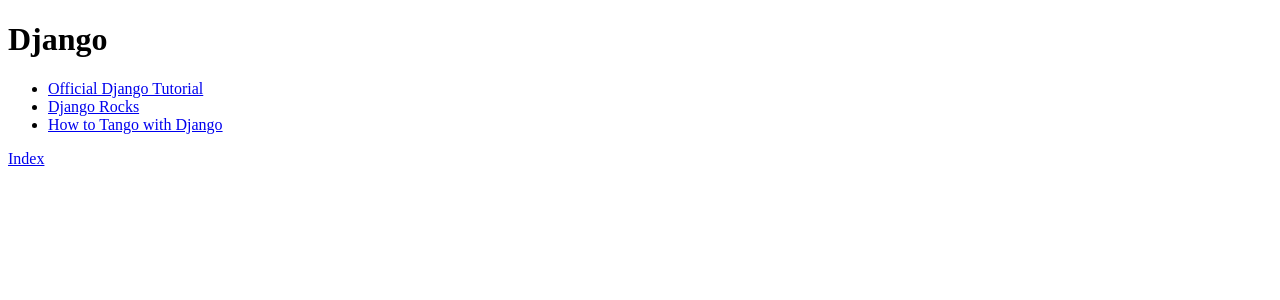
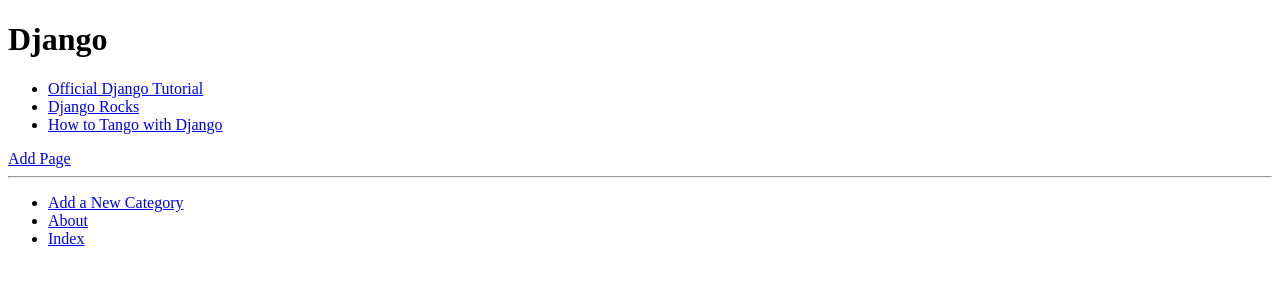
Before and after one commit to AaronMcintyre255/TWD-Project-WAD2-Personal, a Django app: page /rango/category/django/ in a window 1280 px wide. Shown: the top 300 px of the page. Run offline with Django 3.2, Linux system fonts and the light colour scheme; data comes from the database, SQL or seed files in the repository.

Commit message:
Task 8 before exercises

```diff
--- /dev/null
+++ b/tango_with_django_project/templates/rango/base.html
@@ -0,0 +1,27 @@
+<!DOCTYPE html>
+ {% load staticfiles %}
+
+<html>
+    <head>
+        <title>
+            Rango -
+            {% block title_block %}
+                How to Tango with Django!
+            {% endblock %}
+        </title>
+    </head>
+    <body>
+        <div>
+        {% block body_block %}
+        {% endblock %}
+        </div>
+        <hr />
+        <div>
+            <ul>
+                <li><a href="{% url 'rango:add_category' %}">Add a New Category</a></l\ i>
+                <li><a href="{% url 'rango:about' %}">About</a></li>
+                <li><a href="{% url 'rango:index' %}">Index</a></li>
+            </ul>
+        </div>
+    </body>
+</html>
--- a/tango_with_django_project/templates/rango/category.html
+++ b/tango_with_django_project/templates/rango/category.html
@@ -1,13 +1,15 @@
-<!DOCTYPE html>
+{% extends 'rango/base.html' %}
+{% load staticfiles %}
 
- <html>
+{% block title_block %}
+    {% if category %}
+        {{ category.name }}
+    {% else %}
+        Unknown Category
+    {% endif %}
+{% endblock %}
 
-    <head>
-        <title>Rango</title>
-     </head>
-
-    <body>
-        <div>
+{% block body_block %}
     {% if category %}
     <h1>{{ category.name }}</h1>
     {% if pages %}
@@ -19,11 +21,9 @@
     {% else %}
     <strong>No pages currently in category.</strong>
     {% endif %}
+
+    <a href="{% url 'rango:add_page' category.slug %}">Add Page</a> <br />
     {% else %}
     The specified category does not exist.
     {% endif %}
-        </div>
-        <a href="/rango/">Index</a><br />
-    </body>
-
- </html>
+{% endblock %}
--- a/tango_with_django_project/templates/rango/index.html
+++ b/tango_with_django_project/templates/rango/index.html
@@ -22,7 +22,8 @@
             <ul>
             {% for category in categories %}
                 <li>
-                    <a href="/rango/category/{{ category.slug }}/">{{ category.name }}</a>
+                    <a href="{% url 'rango:show_category' category.slug $}">
+                    {{ category.name }}
                 </li>
             {% endfor %}
             </ul>
```
Lines whose indentation alone changed are shown as unchanged.
